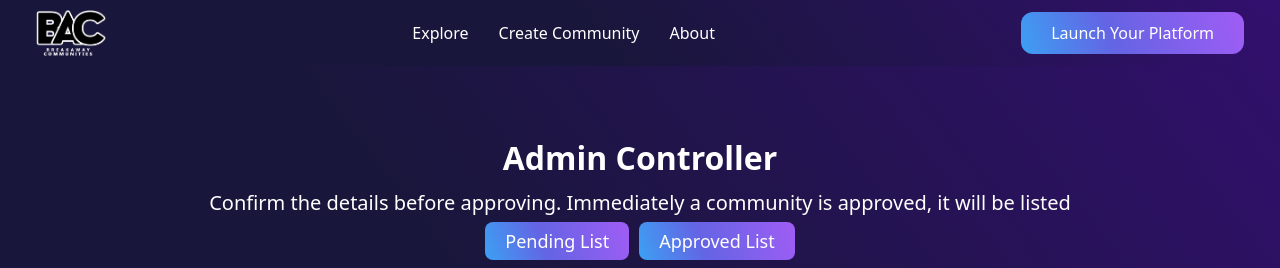
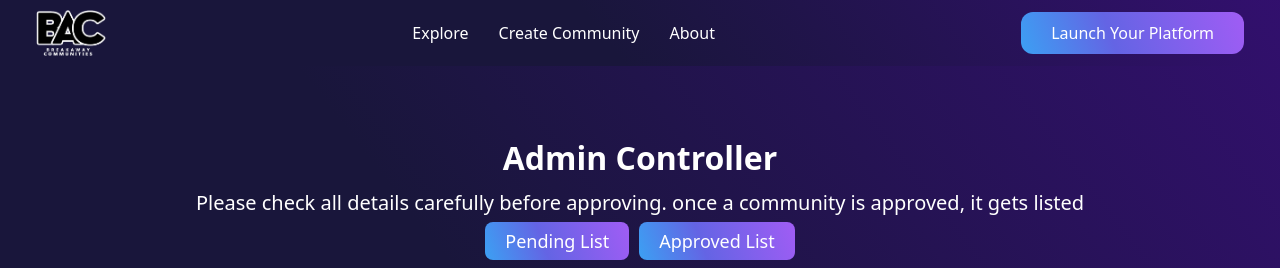
Before and after one commit to spknetwork/breakaway-page-setup, a React (Create React App) app: page /admin in a window 1280 px wide. Shown: the top 268 px of the page. Built offline with nearby package versions, Linux system fonts and the light colour scheme; no server answers; what @hiveio/dhive would draw is missing.

Commit message:
fix cursor

```diff
--- a/src/components/navbar/navbar.scss
+++ b/src/components/navbar/navbar.scss
@@ -213,6 +213,7 @@
   }
 }
 .admin-logout{
+  cursor: pointer;
   // position: absolute;
   // top: 20px;
   // right: 20px;
--- a/src/pages/AdminPanel.jsx
+++ b/src/pages/AdminPanel.jsx
@@ -101,7 +101,7 @@ function AdminPanel({setIsAuthenticated, isAuthenticated}) {
   return (
     <div className='admin-container-wrap'>
       <h1>Admin Controller</h1>
-      <p>Confirm the details before approving. Immediately a community is approved, it will be listed</p>
+      <p>Please check all details carefully before approving. once a community is approved, it gets listed</p>
 
       <div className="tab-buttons">
         <button
--- a/src/pages/adminpanel.scss
+++ b/src/pages/adminpanel.scss
@@ -33,6 +33,7 @@
     background: var(--mixed-color);
     color: #fff;
     font-size: 18px;
+    cursor: pointer;
     @include respond(phone) {
       font-size: 16px;
     }
@@ -157,6 +158,7 @@ td{
     border-radius: 7px ;
     background: var(--mixed-color);
     color: #fff;
+    cursor: pointer;
     @include respond(phone) {
       padding: 3px 8px ;
       border-radius: 4px ;
--- a/src/pages/login.scss
+++ b/src/pages/login.scss
@@ -38,6 +38,7 @@
             color: #fff;
             font-size: 18px;
             margin: auto;
+            cursor: pointer;
             @include respond(phone) {
                 padding: 8px 50px;
               }
```
